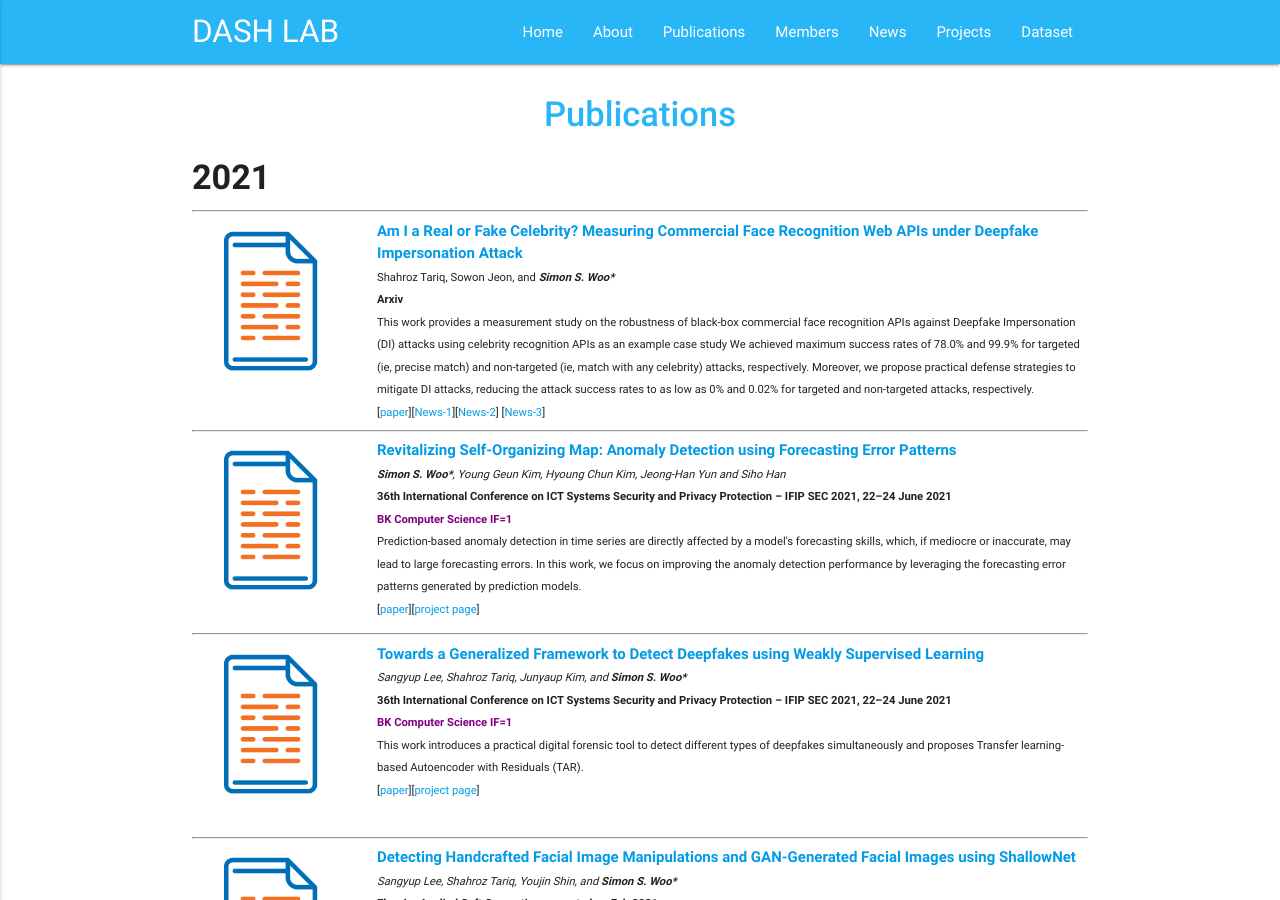
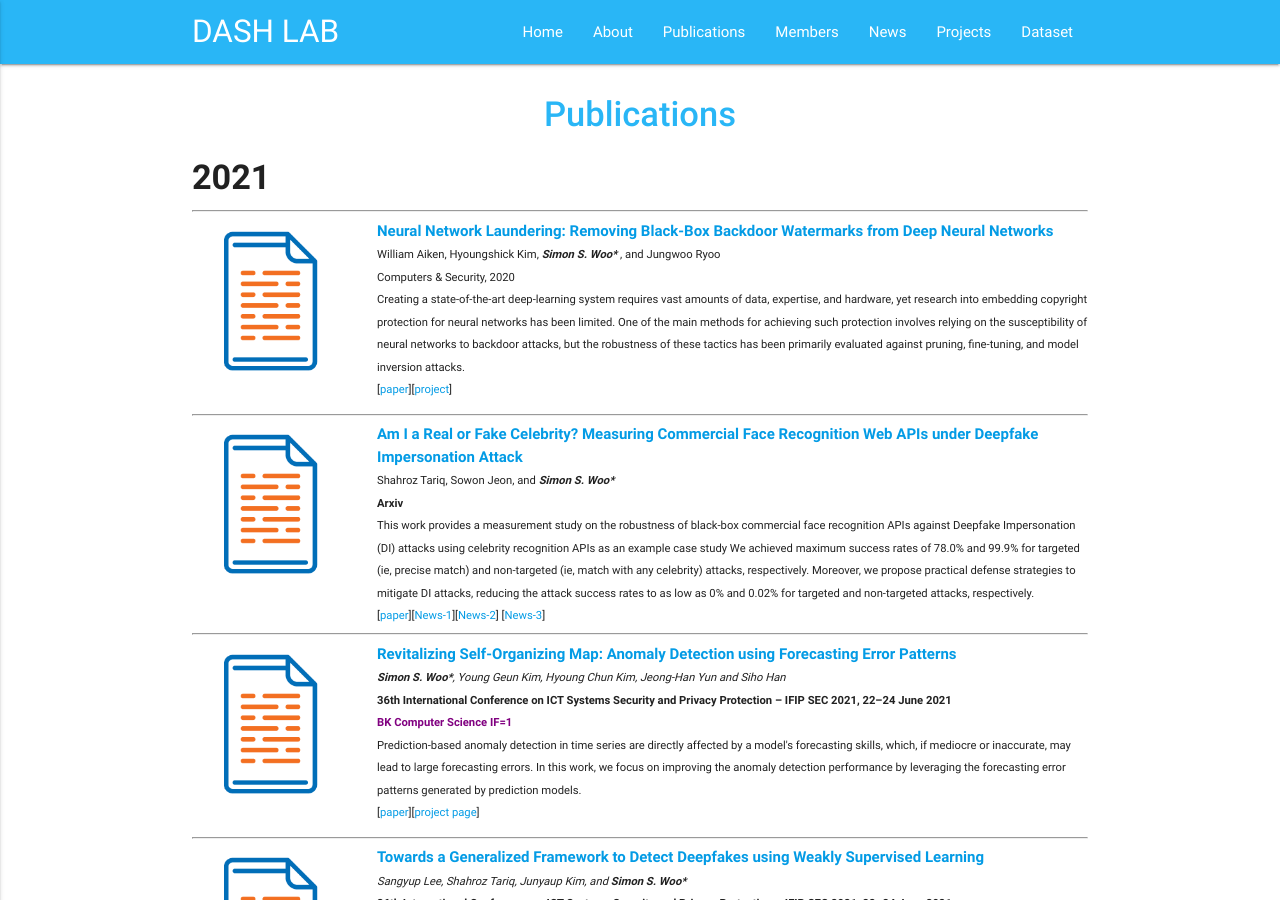
Before and after one commit to Yurim990507/DASH-Lab.github.io, a Jekyll site: the page built from example2.md, in a window 1280 px wide and 900 px high. Built offline with Jekyll 4.4.1, drawn with Linux system fonts in a browser that asks for light colours.

Commit message:
simons journal added

```diff
--- a/example2.md
+++ b/example2.md
@@ -12,6 +12,32 @@ permalink: /Publications/
 
 <div  style="margin-top:2vw;">
     <h4 style="margin-top:20px"><b>2021</b></h4><hr>
+
+
+	<div style="display: flex;">
+        <div class="col-lg-3" style="vertical-align: middle; text-align:center">
+                <a > <img  src="thumb.png" style="width:160px; height:160px; margin-bottom:20px"></a>
+        </div>
+
+        <div style="margin-left: 25px;">
+            <table >
+            <thead>
+                <tr>
+                    <a ><b> Neural Network Laundering: Removing Black-Box Backdoor Watermarks from Deep Neural Networks</b></a>
+                </tr>
+            </thead>
+            <tbody>
+
+                <tr> <p style="margin-top: 0px;margin-bottom: 0px;"> <small> William Aiken, Hyoungshick Kim, <i><b>Simon S. Woo*</b> </i>, and Jungwoo Ryoo </small> </p> </tr>
+                <tr> <p style="margin-top: 0px;margin-bottom: 0px;"> <small> Computers & Security, 2020 </small> </p> </tr>
+                <tr> <p style="margin-top: 0px;margin-bottom: 0px;"> <small>Creating a state-of-the-art deep-learning system requires vast amounts of data, expertise, and hardware, yet research into embedding copyright protection for neural networks has been limited. One of the main methods for achieving such protection involves relying on the susceptibility of neural networks to backdoor attacks, but the robustness of these tactics has been primarily evaluated against pruning, fine-tuning, and model inversion attacks. </small>  </p> </tr>
+                <tr> <p style="margin-top: 0px;margin-bottom: 0px;"> <small> [<a href="https://arxiv.org/abs/2004.11368">paper</a>][<a href="https://arxiv.org/abs/2004.11368">project</a>]</small>  </p> </tr>
+
+            </tbody>
+            </table>
+        </div>
+    </div>
+    <hr>
 
 	<div style="display: flex;">
         <div class="col-lg-3" style="vertical-align: middle; text-align:center">
```
